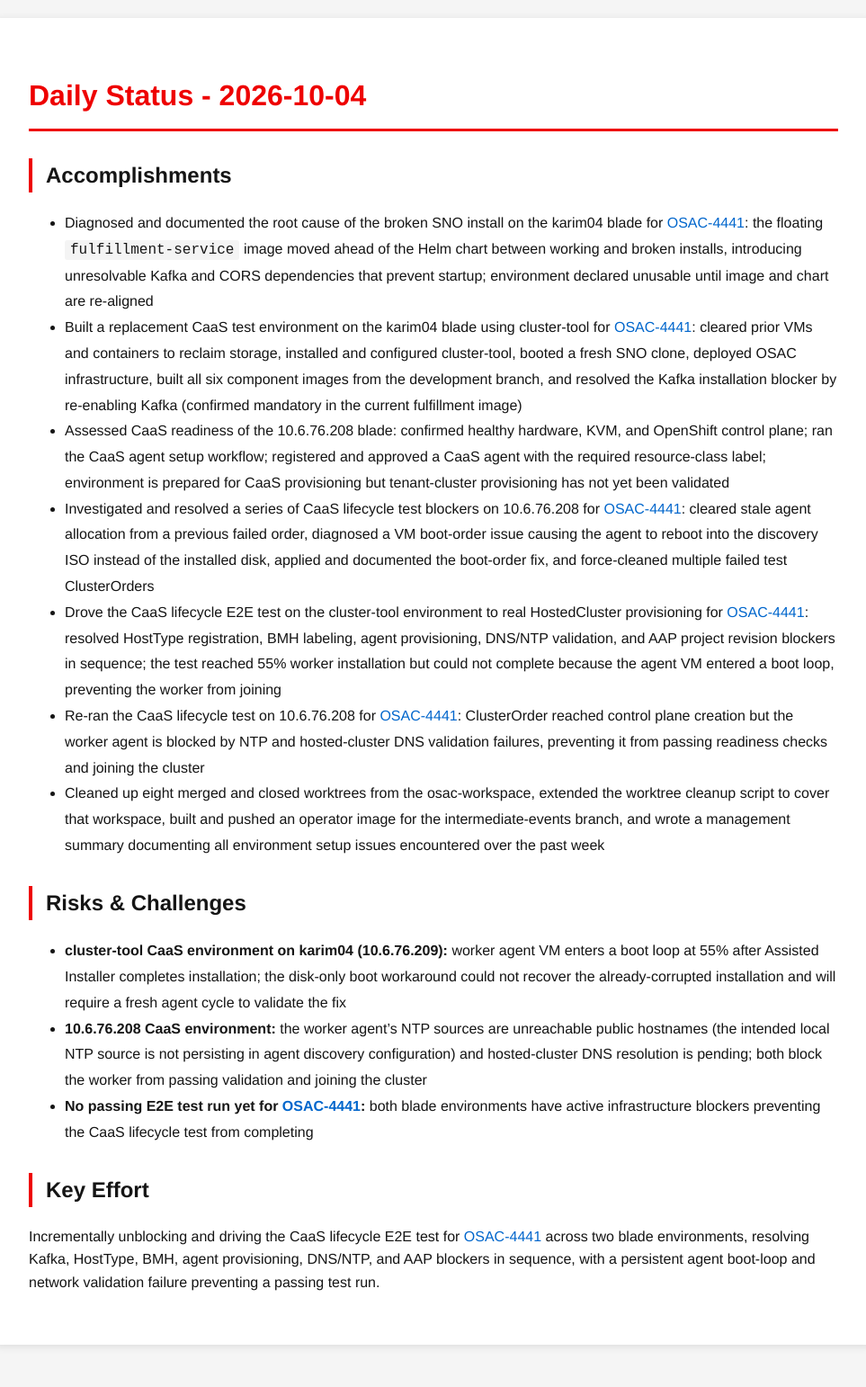
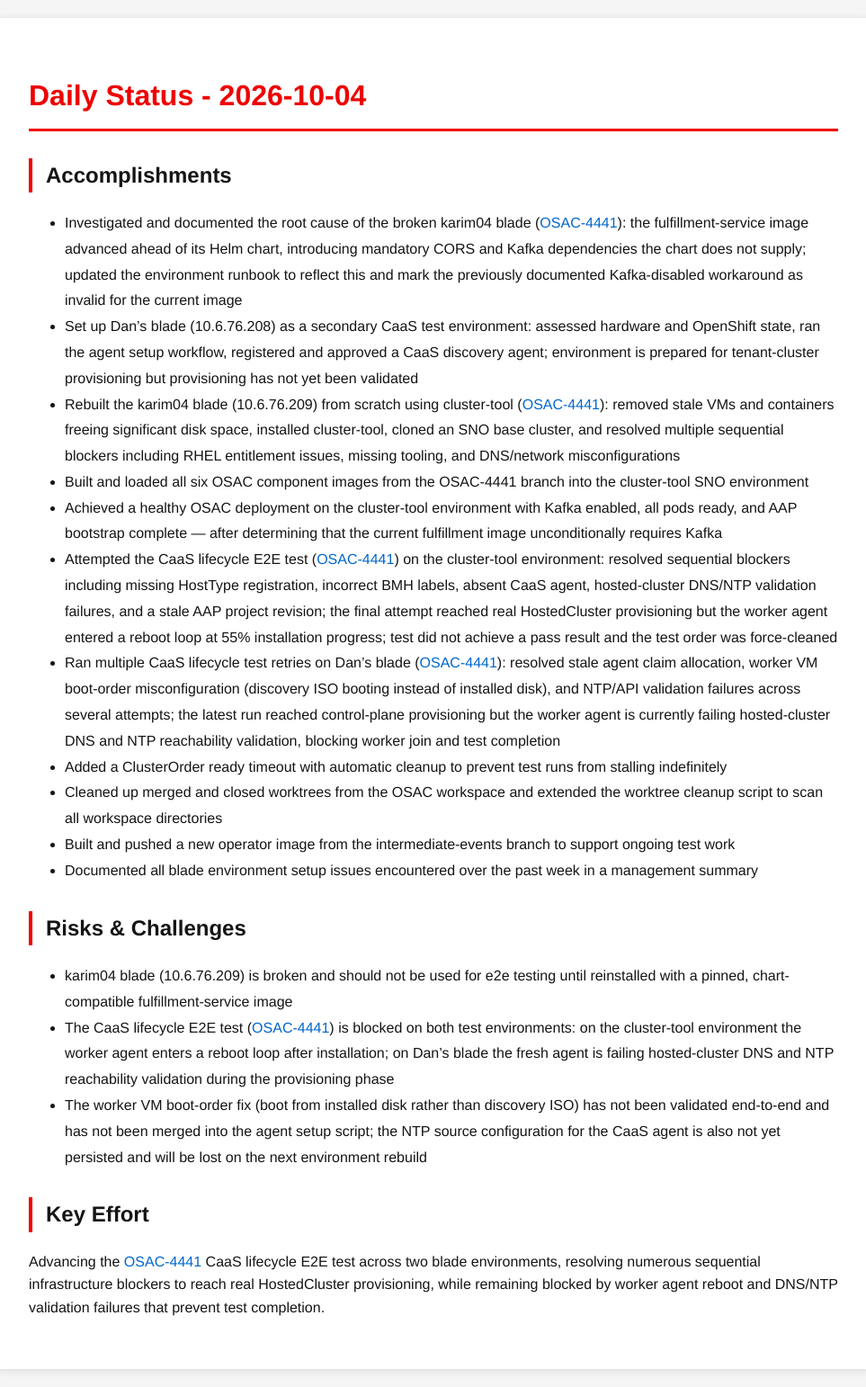
Before and after one commit to tzvatot/daily-status, a Jekyll site: the page built from 2026-10-04.md, in a window 1280 px wide. Shown: the whole page at 90% size, without its empty margins (158-1121 px from the left). Built offline with Jekyll 4.4.1, drawn with Linux system fonts in a browser that asks for light colours; before the commit the page ends 1515 px from its top, so only the background shows below that.

Commit message:
Daily status update - 2026-10-04

```diff
--- a/2026-10-04.md
+++ b/2026-10-04.md
@@ -8,20 +8,24 @@
 
 ## Accomplishments
 
-- Diagnosed and documented the root cause of the broken SNO install on the karim04 blade for [OSAC-4441](https://redhat.atlassian.net/browse/OSAC-4441): the floating `fulfillment-service` image moved ahead of the Helm chart between working and broken installs, introducing unresolvable Kafka and CORS dependencies that prevent startup; environment declared unusable until image and chart are re-aligned
-- Built a replacement CaaS test environment on the karim04 blade using cluster-tool for [OSAC-4441](https://redhat.atlassian.net/browse/OSAC-4441): cleared prior VMs and containers to reclaim storage, installed and configured cluster-tool, booted a fresh SNO clone, deployed OSAC infrastructure, built all six component images from the development branch, and resolved the Kafka installation blocker by re-enabling Kafka (confirmed mandatory in the current fulfillment image)
-- Assessed CaaS readiness of the 10.6.76.208 blade: confirmed healthy hardware, KVM, and OpenShift control plane; ran the CaaS agent setup workflow; registered and approved a CaaS agent with the required resource-class label; environment is prepared for CaaS provisioning but tenant-cluster provisioning has not yet been validated
-- Investigated and resolved a series of CaaS lifecycle test blockers on 10.6.76.208 for [OSAC-4441](https://redhat.atlassian.net/browse/OSAC-4441): cleared stale agent allocation from a previous failed order, diagnosed a VM boot-order issue causing the agent to reboot into the discovery ISO instead of the installed disk, applied and documented the boot-order fix, and force-cleaned multiple failed test ClusterOrders
-- Drove the CaaS lifecycle E2E test on the cluster-tool environment to real HostedCluster provisioning for [OSAC-4441](https://redhat.atlassian.net/browse/OSAC-4441): resolved HostType registration, BMH labeling, agent provisioning, DNS/NTP validation, and AAP project revision blockers in sequence; the test reached 55% worker installation but could not complete because the agent VM entered a boot loop, preventing the worker from joining
-- Re-ran the CaaS lifecycle test on 10.6.76.208 for [OSAC-4441](https://redhat.atlassian.net/browse/OSAC-4441): ClusterOrder reached control plane creation but the worker agent is blocked by NTP and hosted-cluster DNS validation failures, preventing it from passing readiness checks and joining the cluster
-- Cleaned up eight merged and closed worktrees from the osac-workspace, extended the worktree cleanup script to cover that workspace, built and pushed an operator image for the intermediate-events branch, and wrote a management summary documenting all environment setup issues encountered over the past week
+- Investigated and documented the root cause of the broken karim04 blade ([OSAC-4441](https://redhat.atlassian.net/browse/OSAC-4441)): the fulfillment-service image advanced ahead of its Helm chart, introducing mandatory CORS and Kafka dependencies the chart does not supply; updated the environment runbook to reflect this and mark the previously documented Kafka-disabled workaround as invalid for the current image
+- Set up Dan's blade (10.6.76.208) as a secondary CaaS test environment: assessed hardware and OpenShift state, ran the agent setup workflow, registered and approved a CaaS discovery agent; environment is prepared for tenant-cluster provisioning but provisioning has not yet been validated
+- Rebuilt the karim04 blade (10.6.76.209) from scratch using cluster-tool ([OSAC-4441](https://redhat.atlassian.net/browse/OSAC-4441)): removed stale VMs and containers freeing significant disk space, installed cluster-tool, cloned an SNO base cluster, and resolved multiple sequential blockers including RHEL entitlement issues, missing tooling, and DNS/network misconfigurations
+- Built and loaded all six OSAC component images from the OSAC-4441 branch into the cluster-tool SNO environment
+- Achieved a healthy OSAC deployment on the cluster-tool environment with Kafka enabled, all pods ready, and AAP bootstrap complete — after determining that the current fulfillment image unconditionally requires Kafka
+- Attempted the CaaS lifecycle E2E test ([OSAC-4441](https://redhat.atlassian.net/browse/OSAC-4441)) on the cluster-tool environment: resolved sequential blockers including missing HostType registration, incorrect BMH labels, absent CaaS agent, hosted-cluster DNS/NTP validation failures, and a stale AAP project revision; the final attempt reached real HostedCluster provisioning but the worker agent entered a reboot loop at 55% installation progress; test did not achieve a pass result and the test order was force-cleaned
+- Ran multiple CaaS lifecycle test retries on Dan's blade ([OSAC-4441](https://redhat.atlassian.net/browse/OSAC-4441)): resolved stale agent claim allocation, worker VM boot-order misconfiguration (discovery ISO booting instead of installed disk), and NTP/API validation failures across several attempts; the latest run reached control-plane provisioning but the worker agent is currently failing hosted-cluster DNS and NTP reachability validation, blocking worker join and test completion
+- Added a ClusterOrder ready timeout with automatic cleanup to prevent test runs from stalling indefinitely
+- Cleaned up merged and closed worktrees from the OSAC workspace and extended the worktree cleanup script to scan all workspace directories
+- Built and pushed a new operator image from the intermediate-events branch to support ongoing test work
+- Documented all blade environment setup issues encountered over the past week in a management summary
 
 ## Risks & Challenges
 
-- **cluster-tool CaaS environment on karim04 (10.6.76.209):** worker agent VM enters a boot loop at 55% after Assisted Installer completes installation; the disk-only boot workaround could not recover the already-corrupted installation and will require a fresh agent cycle to validate the fix
-- **10.6.76.208 CaaS environment:** the worker agent's NTP sources are unreachable public hostnames (the intended local NTP source is not persisting in agent discovery configuration) and hosted-cluster DNS resolution is pending; both block the worker from passing validation and joining the cluster
-- **No passing E2E test run yet for [OSAC-4441](https://redhat.atlassian.net/browse/OSAC-4441):** both blade environments have active infrastructure blockers preventing the CaaS lifecycle test from completing
+- karim04 blade (10.6.76.209) is broken and should not be used for e2e testing until reinstalled with a pinned, chart-compatible fulfillment-service image
+- The CaaS lifecycle E2E test ([OSAC-4441](https://redhat.atlassian.net/browse/OSAC-4441)) is blocked on both test environments: on the cluster-tool environment the worker agent enters a reboot loop after installation; on Dan's blade the fresh agent is failing hosted-cluster DNS and NTP reachability validation during the provisioning phase
+- The worker VM boot-order fix (boot from installed disk rather than discovery ISO) has not been validated end-to-end and has not been merged into the agent setup script; the NTP source configuration for the CaaS agent is also not yet persisted and will be lost on the next environment rebuild
 
 ## Key Effort
 
-Incrementally unblocking and driving the CaaS lifecycle E2E test for [OSAC-4441](https://redhat.atlassian.net/browse/OSAC-4441) across two blade environments, resolving Kafka, HostType, BMH, agent provisioning, DNS/NTP, and AAP blockers in sequence, with a persistent agent boot-loop and network validation failure preventing a passing test run.
+Advancing the [OSAC-4441](https://redhat.atlassian.net/browse/OSAC-4441) CaaS lifecycle E2E test across two blade environments, resolving numerous sequential infrastructure blockers to reach real HostedCluster provisioning, while remaining blocked by worker agent reboot and DNS/NTP validation failures that prevent test completion.
```
